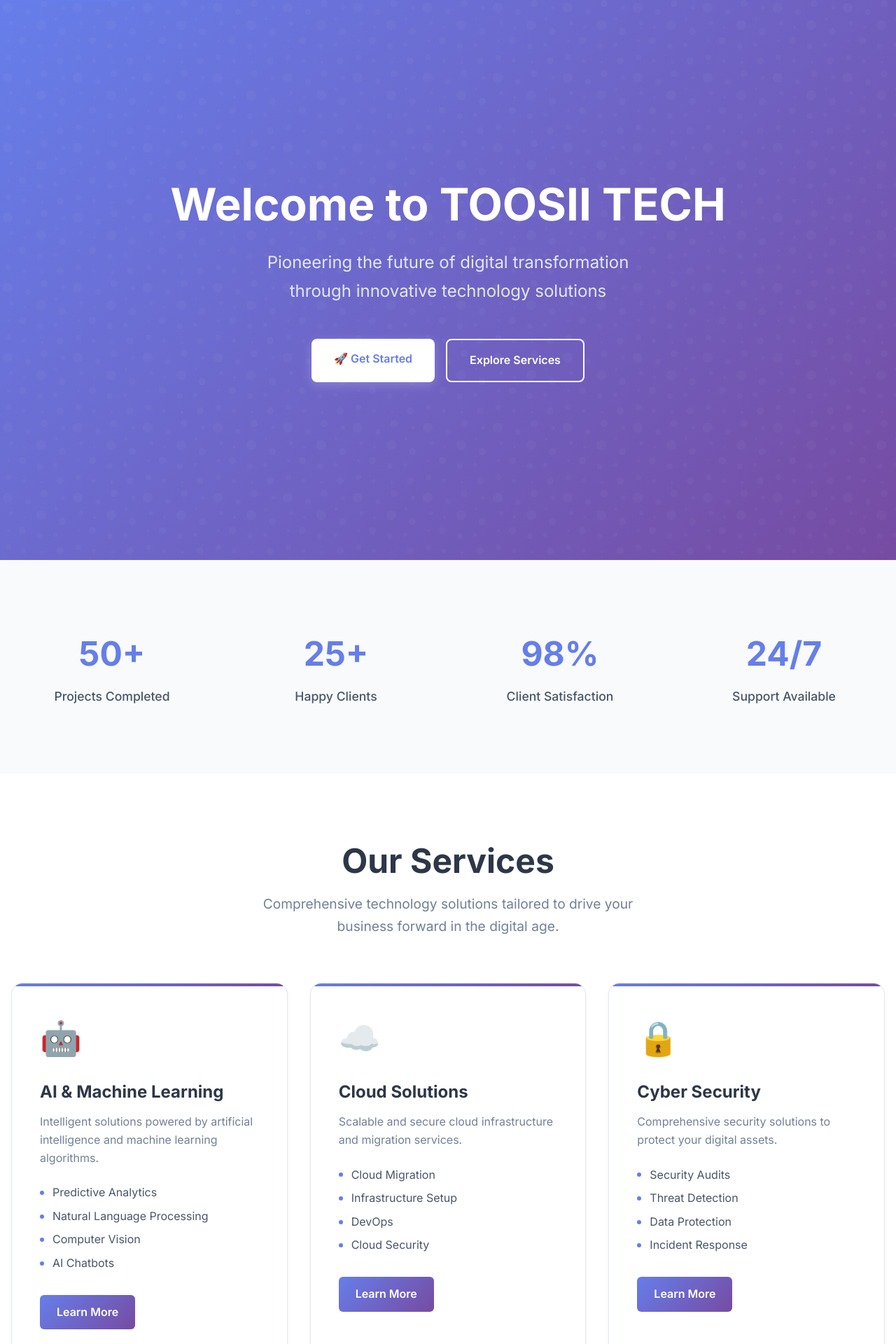
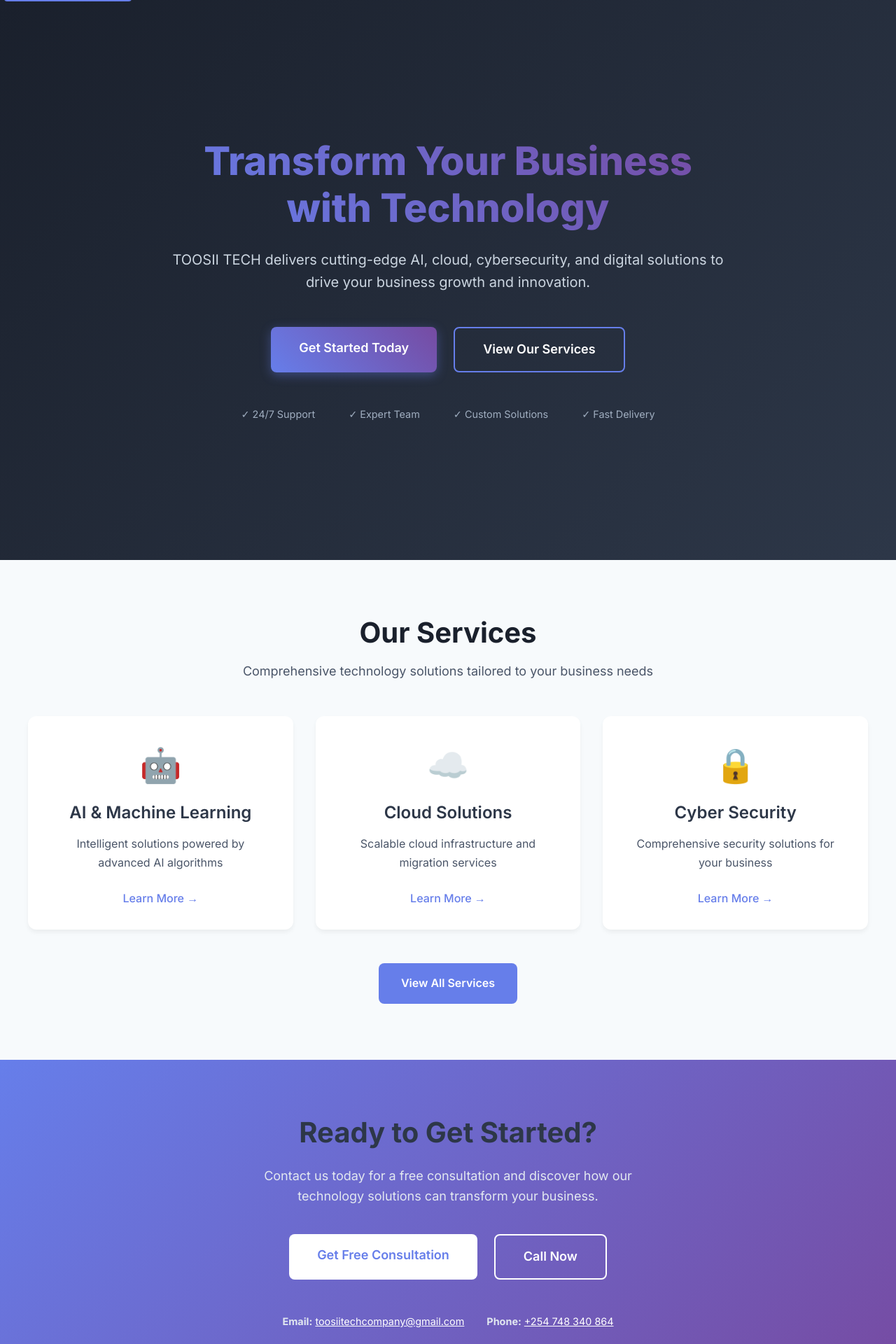
Before and after one commit to TOOSII102/BASE-WEB-APP2, a Next.js app: page / in a window 1280 px wide. Shown: the top 1920 px of the page at 70% size. Built offline with nearby package versions, Linux system fonts and the light colour scheme.

Commit message:
Update page.js

```diff
--- a/app/page.js
+++ b/app/page.js
@@ -1,195 +1,313 @@
 import Link from 'next/link'
 
 export default function Home() {
-  const services = [
-    {
-      id: 'ai-ml',
-      title: 'AI & Machine Learning',
-      description: 'Intelligent solutions powered by artificial intelligence and machine learning algorithms.',
-      icon: '🤖',
-      features: ['Predictive Analytics', 'Natural Language Processing', 'Computer Vision', 'AI Chatbots']
-    },
-    {
-      id: 'cloud',
-      title: 'Cloud Solutions',
-      description: 'Scalable and secure cloud infrastructure and migration services.',
-      icon: '☁️',
-      features: ['Cloud Migration', 'Infrastructure Setup', 'DevOps', 'Cloud Security']
-    },
-    {
-      id: 'cybersecurity',
-      title: 'Cyber Security',
-      description: 'Comprehensive security solutions to protect your digital assets.',
-      icon: '🔒',
-      features: ['Security Audits', 'Threat Detection', 'Data Protection', 'Incident Response']
-    },
-    {
-      id: 'web3',
-      title: 'Web3 & Blockchain',
-      description: 'Decentralized solutions and blockchain technology integration.',
-      icon: '⛓️',
-      features: ['Smart Contracts', 'DApp Development', 'NFT Solutions', 'Blockchain Consulting']
-    },
-    {
-      id: 'mobile',
-      title: 'Mobile Development',
-      description: 'Native and cross-platform mobile applications.',
-      icon: '📱',
-      features: ['iOS Development', 'Android Development', 'React Native', 'Flutter']
-    },
-    {
-      id: 'consulting',
-      title: 'IT Consulting',
-      description: 'Strategic technology consulting for business transformation.',
-      icon: '💼',
-      features: ['Digital Strategy', 'Technology Audit', 'Process Optimization', 'IT Roadmapping']
-    }
-  ]
+  return (
+    <div>
+      {/* Hero Section with Get Started CTA */}
+      <section style={{
+        minHeight: '100vh',
+        background: 'linear-gradient(135deg, #1a202c 0%, #2d3748 100%)',
+        display: 'flex',
+        alignItems: 'center',
+        justifyContent: 'center',
+        color: 'white',
+        textAlign: 'center',
+        padding: '2rem'
+      }}>
+        <div style={{ maxWidth: '800px' }}>
+          <h1 style={{
+            fontSize: '3.5rem',
+            fontWeight: 800,
+            marginBottom: '1.5rem',
+            background: 'linear-gradient(45deg, #667eea, #764ba2)',
+            backgroundClip: 'text',
+            WebkitBackgroundClip: 'text',
+            WebkitTextFillColor: 'transparent'
+          }}>
+            Transform Your Business with Technology
+          </h1>
+          <p style={{
+            fontSize: '1.25rem',
+            color: '#cbd5e0',
+            marginBottom: '3rem',
+            lineHeight: 1.6
+          }}>
+            TOOSII TECH delivers cutting-edge AI, cloud, cybersecurity, and digital solutions
+            to drive your business growth and innovation.
+          </p>
 
-  const stats = [
-    { number: '50+', label: 'Projects Completed' },
-    { number: '25+', label: 'Happy Clients' },
-    { number: '98%', label: 'Client Satisfaction' },
-    { number: '24/7', label: 'Support Available' }
-  ]
+          {/* Get Started CTA Buttons */}
+          <div style={{
+            display: 'flex',
+            gap: '1.5rem',
+            justifyContent: 'center',
+            flexWrap: 'wrap',
+            marginBottom: '3rem'
+          }}>
+            <Link
+              href="/contact"
+              style={{
+                display: 'inline-block',
+                background: 'linear-gradient(45deg, #667eea, #764ba2)',
+                color: 'white',
+                padding: '1rem 2.5rem',
+                borderRadius: '8px',
+                textDecoration: 'none',
+                fontWeight: 600,
+                fontSize: '1.125rem',
+                transition: 'all 0.3s ease',
+                boxShadow: '0 4px 15px rgba(102, 126, 234, 0.4)'
+              }}
+            >
+              Get Started Today
+            </Link>
+            <Link
+              href="/services"
+              style={{
+                display: 'inline-block',
+                background: 'transparent',
+                color: 'white',
+                padding: '1rem 2.5rem',
+                borderRadius: '8px',
+                textDecoration: 'none',
+                fontWeight: 600,
+                fontSize: '1.125rem',
+                border: '2px solid #667eea',
+                transition: 'all 0.3s ease'
+              }}
+            >
+              View Our Services
+            </Link>
+          </div>
 
-  return (
-    <div className="min-h-screen">
-      {/* Hero Section */}
-      <section className="hero-section">
-        <div className="max-w-7xl mx-auto px-4 sm:px-6 lg:px-8 text-center">
-          <h1>Welcome to TOOSII TECH</h1>
-          <p>Pioneering the future of digital transformation through innovative technology solutions</p>
-          <div className="cta-buttons">
-            <Link href="/get-started" className="btn-primary">
-              🚀 Get Started
-            </Link>
-            <Link href="/services" className="btn-secondary">
-              Explore Services
-            </Link>
+          {/* Trust Indicators */}
+          <div style={{
+            display: 'flex',
+            justifyContent: 'center',
+            gap: '3rem',
+            flexWrap: 'wrap',
+            color: '#a0aec0',
+            fontSize: '0.9rem'
+          }}>
+            <div>✓ 24/7 Support</div>
+            <div>✓ Expert Team</div>
+            <div>✓ Custom Solutions</div>
+            <div>✓ Fast Delivery</div>
           </div>
         </div>
       </section>
 
-      {/* Stats Section */}
-      <section className="stats-section">
-        <div className="max-w-7xl mx-auto px-4 sm:px-6 lg:px-8">
-          <div className="stats-grid">
-            {stats.map((stat, index) => (
-              <div key={index} className="stat-item">
-                <div className="stat-number">{stat.number}</div>
-                <div className="stat-label">{stat.label}</div>
-              </div>
-            ))}
-          </div>
-        </div>
-      </section>
+      {/* Services Preview Section */}
+      <section style={{
+        padding: '5rem 2rem',
+        background: '#f7fafc'
+      }}>
+        <div style={{ maxWidth: '1200px', margin: '0 auto' }}>
+          <h2 style={{
+            fontSize: '2.5rem',
+            fontWeight: 700,
+            textAlign: 'center',
+            marginBottom: '1rem',
+            color: '#1a202c'
+          }}>
+            Our Services
+          </h2>
+          <p style={{
+            fontSize: '1.125rem',
+            textAlign: 'center',
+            color: '#4a5568',
+            marginBottom: '3rem',
+            maxWidth: '600px',
+            margin: '0 auto 3rem'
+          }}>
+            Comprehensive technology solutions tailored to your business needs
+          </p>
 
-      {/* Services Section */}
-      <section id="services" className="services-section">
-        <div className="max-w-7xl mx-auto px-4 sm:px-6 lg:px-8">
-          <div className="section-header">
-            <h2>Our Services</h2>
-            <p>Comprehensive technology solutions tailored to drive your business forward in the digital age.</p>
+          <div style={{
+            display: 'grid',
+            gridTemplateColumns: 'repeat(auto-fit, minmax(300px, 1fr))',
+            gap: '2rem',
+            marginBottom: '3rem'
+          }}>
+            {/* AI & ML Service */}
+            <div style={{
+              background: 'white',
+              padding: '2rem',
+              borderRadius: '12px',
+              boxShadow: '0 4px 6px rgba(0, 0, 0, 0.05)',
+              textAlign: 'center'
+            }}>
+              <div style={{ fontSize: '3rem', marginBottom: '1rem' }}>🤖</div>
+              <h3 style={{ fontSize: '1.5rem', fontWeight: 600, marginBottom: '1rem' }}>
+                AI & Machine Learning
+              </h3>
+              <p style={{ color: '#4a5568', marginBottom: '1.5rem' }}>
+                Intelligent solutions powered by advanced AI algorithms
+              </p>
+              <Link href="/services/ai-ml" style={{
+                color: '#667eea',
+                fontWeight: 500,
+                textDecoration: 'none'
+              }}>
+                Learn More →
+              </Link>
+            </div>
+
+            {/* Cloud Solutions */}
+            <div style={{
+              background: 'white',
+              padding: '2rem',
+              borderRadius: '12px',
+              boxShadow: '0 4px 6px rgba(0, 0, 0, 0.05)',
+              textAlign: 'center'
+            }}>
+              <div style={{ fontSize: '3rem', marginBottom: '1rem' }}>☁️</div>
+              <h3 style={{ fontSize: '1.5rem', fontWeight: 600, marginBottom: '1rem' }}>
+                Cloud Solutions
+              </h3>
+              <p style={{ color: '#4a5568', marginBottom: '1.5rem' }}>
+                Scalable cloud infrastructure and migration services
+              </p>
+              <Link href="/services/cloud" style={{
+                color: '#667eea',
+                fontWeight: 500,
+                textDecoration: 'none'
+              }}>
+                Learn More →
+              </Link>
+            </div>
+
+            {/* Cybersecurity */}
+            <div style={{
+              background: 'white',
+              padding: '2rem',
+              borderRadius: '12px',
+              boxShadow: '0 4px 6px rgba(0, 0, 0, 0.05)',
+              textAlign: 'center'
+            }}>
+              <div style={{ fontSize: '3rem', marginBottom: '1rem' }}>🔒</div>
+              <h3 style={{ fontSize: '1.5rem', fontWeight: 600, marginBottom: '1rem' }}>
+                Cyber Security
+              </h3>
+              <p style={{ color: '#4a5568', marginBottom: '1.5rem' }}>
+                Comprehensive security solutions for your business
+              </p>
+              <Link href="/services/cybersecurity" style={{
+                color: '#667eea',
+                fontWeight: 500,
+                textDecoration: 'none'
+              }}>
+                Learn More →
+              </Link>
+            </div>
           </div>
 
-          <div className="services-grid">
-            {services.map((service) => (
-              <div key={service.id} className="service-card">
-                <div className="service-icon">{service.icon}</div>
-                <h3 className="service-title">{service.title}</h3>
-                <p className="service-description">{service.description}</p>
-
-                <ul className="service-features">
-                  {service.features.map((feature, index) => (
-                    <li key={index} className="feature-item">
-                      <span className="feature-dot"></span>
-                      {feature}
-                    </li>
-                  ))}
-                </ul>
-
-                <Link href={`/services/${service.id}`} className="service-button">
-                  Learn More
-                </Link>
-              </div>
-            ))}
-          </div>
-
-          <div className="text-center mt-12">
-            <Link href="/services" className="view-all-button">
+          <div style={{ textAlign: 'center' }}>
+            <Link
+              href="/services"
+              style={{
+                display: 'inline-block',
+                background: '#667eea',
+                color: 'white',
+                padding: '1rem 2rem',
+                borderRadius: '8px',
+                textDecoration: 'none',
+                fontWeight: 600
+              }}
+            >
               View All Services
             </Link>
           </div>
         </div>
       </section>
 
-      {/* About Section */}
-      <section className="about-section">
-        <div className="max-w-7xl mx-auto px-4 sm:px-6 lg:px-8">
-          <div className="about-grid">
-            <div className="about-content">
-              <h2>About TOOSII TECH</h2>
-              <p>
-                We are a forward-thinking technology company based in Nairobi, Kenya, dedicated to
-                transforming businesses through innovative digital solutions. Our team of experts
-                combines technical excellence with business acumen to deliver results that matter.
-              </p>
-              <p>
-                From startups to enterprises, we partner with organizations to navigate the
-                complexities of digital transformation and emerge as leaders in their industries.
-              </p>
-              <Link href="/about" className="about-button">
-                Learn More About Us
-              </Link>
-            </div>
-            <div className="benefits-card">
-              <h3>Why Choose TOOSII TECH?</h3>
-              <ul className="benefits-list">
-                <li className="benefit-item">
-                  <span className="benefit-icon">✅</span>
-                  <span>Expert team with proven track record</span>
-                </li>
-                <li className="benefit-item">
-                  <span className="benefit-icon">✅</span>
-                  <span>Cutting-edge technology solutions</span>
-                </li>
-                <li className="benefit-item">
-                  <span className="benefit-icon">✅</span>
-                  <span>Customized approach for each client</span>
-                </li>
-                <li className="benefit-item">
-                  <span className="benefit-icon">✅</span>
-                  <span>Ongoing support and maintenance</span>
-                </li>
-                <li className="benefit-item">
-                  <span className="benefit-icon">✅</span>
-                  <span>Competitive pricing and ROI focus</span>
-                </li>
-              </ul>
-            </div>
-          </div>
-        </div>
-      </section>
-
-      {/* CTA Section */}
-      <section className="cta-section">
-        <div className="max-w-4xl mx-auto text-center px-4 sm:px-6 lg:px-8">
-          <h2>Ready to Transform Your Business?</h2>
-          <p>
-            Let's discuss how TOOSII TECH can help you achieve your digital transformation goals.
+      {/* Final CTA Section */}
+      <section style={{
+        padding: '5rem 2rem',
+        background: 'linear-gradient(135deg, #667eea 0%, #764ba2 100%)',
+        color: 'white',
+        textAlign: 'center'
+      }}>
+        <div style={{ maxWidth: '600px', margin: '0 auto' }}>
+          <h2 style={{
+            fontSize: '2.5rem',
+            fontWeight: 700,
+            marginBottom: '1.5rem'
+          }}>
+            Ready to Get Started?
+          </h2>
+          <p style={{
+            fontSize: '1.125rem',
+            marginBottom: '2.5rem',
+            lineHeight: 1.6,
+            color: '#e2e8f0'
+          }}>
+            Contact us today for a free consultation and discover how our technology
+            solutions can transform your business.
           </p>
-          <div className="cta-buttons-group">
-            <Link href="/contact" className="cta-primary">
+          <div style={{
+            display: 'flex',
+            gap: '1.5rem',
+            justifyContent: 'center',
+            flexWrap: 'wrap'
+          }}>
+            <Link
+              href="/contact"
+              style={{
+                display: 'inline-block',
+                background: 'white',
+                color: '#667eea',
+                padding: '1rem 2.5rem',
+                borderRadius: '8px',
+                textDecoration: 'none',
+                fontWeight: 600,
+                fontSize: '1.125rem',
+                transition: 'all 0.3s ease'
+              }}
+            >
               Get Free Consultation
             </Link>
-            <a href="tel:+254748340864" className="cta-secondary">
-              📞 Call Now
-            </a>
+            <Link
+              href="tel:+254748340864"
+              style={{
+                display: 'inline-block',
+                background: 'transparent',
+                color: 'white',
+                padding: '1rem 2.5rem',
+                borderRadius: '8px',
+                textDecoration: 'none',
+                fontWeight: 600,
+                fontSize: '1.125rem',
+                border: '2px solid white',
+                transition: 'all 0.3s ease'
+              }}
+            >
+              Call Now
+            </Link>
           </div>
-          <div className="contact-info">
-            <p>Email: <a href="mailto:toosiitechcompany@gmail.com">toosiitechcompany@gmail.com</a></p>
-            <p>Phone: <a href="tel:+254748340864">+254 748 340 864</a></p>
+
+          {/* Contact Info */}
+          <div style={{
+            marginTop: '3rem',
+            display: 'flex',
+            justifyContent: 'center',
+            gap: '2rem',
+            flexWrap: 'wrap',
+            fontSize: '0.9rem',
+            color: '#e2e8f0'
+          }}>
+            <div>
+              <strong>Email:</strong>{' '}
+              <a href="mailto:toosiitechcompany@gmail.com" style={{ color: 'white' }}>
+                toosiitechcompany@gmail.com
+              </a>
+            </div>
+            <div>
+              <strong>Phone:</strong>{' '}
+              <a href="tel:+254748340864" style={{ color: 'white' }}>
+                +254 748 340 864
+              </a>
+            </div>
           </div>
         </div>
       </section>
```
